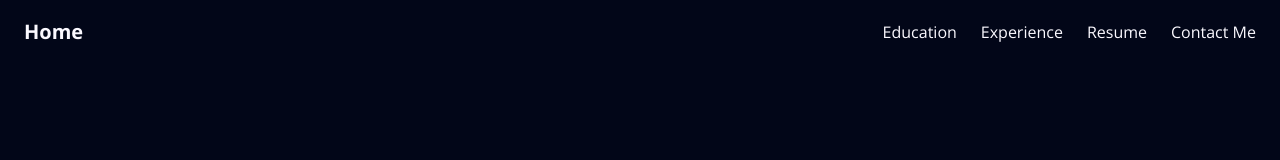
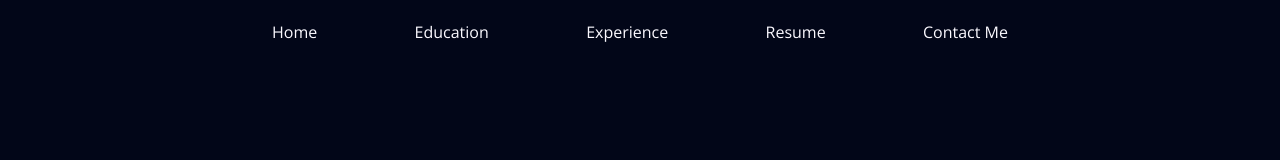
Before and after one commit to louis-uwie/portfolio, a Next.js app: page / in a window 1280 px wide. Shown: the top 160 px of the page. Built offline with nearby package versions, Linux system fonts and the light colour scheme.

Commit message:
Update navbar.tsx

```diff
--- a/app/components/navbar.tsx
+++ b/app/components/navbar.tsx
@@ -3,29 +3,41 @@ import Link from "next/link";
 export default function NavbarComponent() {
   return (
     <nav className="sticky top-0 z-50 bg-slate-950">
-      <div className="mx-auto flex h-16 max-w-7xl items-center justify-between px-6">
-        <Link href="/" className="text-xl font-bold hover:scale-110 transition-all duration-150">
+      <div className="mx-auto flex h-16 max-w-3xl items-center justify-between px-4">
+        <Link
+          href="/"
+          className="hover:font-bold hover:scale-110 transition-all duration-150"
+        >
           Home
         </Link>
 
-        <div className="flex items-center gap-6">
-        <Link href="/education" className="hover:font-bold transition-all duration-150">
-            Education
+        <Link
+          href="/education"
+          className="hover:font-bold transition-all duration-150"
+        >
+          Education
         </Link>
 
-        <Link href="/experience" className="hover:font-bold transition-all duration-150">
-            Experience
+        <Link
+          href="/experience"
+          className="hover:font-bold transition-all duration-150"
+        >
+          Experience
         </Link>
 
-        <Link href="/resume" className="hover:font-bold transition-all duration-150">
-            Resume
+        <Link
+          href="/resume"
+          className="hover:font-bold transition-all duration-150"
+        >
+          Resume
         </Link>
 
-        <Link href="/contact" className="hover:font-bold transition-all duration-150">
-            Contact Me
+        <Link
+          href="/contact"
+          className="hover:font-bold transition-all duration-150"
+        >
+          Contact Me
         </Link>
-
-        </div>
       </div>
     </nav>
   );
```
